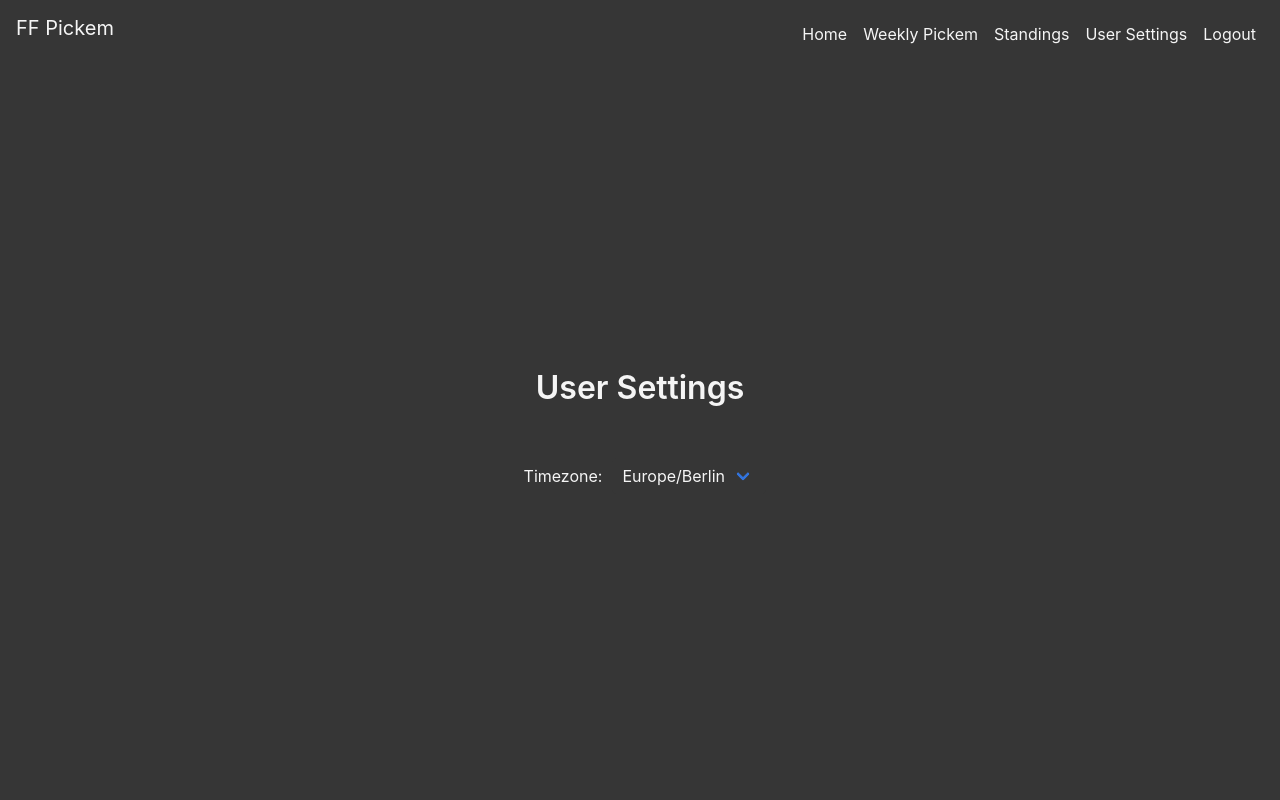
After one commit to jeffreyho101/fantasy-pickem, a Flask app: page /settings in a window 1280 px wide. The commit adds this page. Run offline with Flask 2, Linux system fonts and the light colour scheme; the visitor is signed in with stand-in values (Sample User, id 1); data comes from the database, SQL or seed files in the repository; some libraries are stand-ins or nearby versions.

Commit message:
add setting to change timezone

```diff
--- a/pickem/auth.py
+++ b/pickem/auth.py
@@ -107,6 +107,7 @@ def signup_post():
         email=email,
         name=name,
         password=bcrypt.hashpw(password.encode("utf-8"), bcrypt.gensalt()),
+        timezone='US/Pacific',
     )
     db.session.add(new_user)
 
--- a/pickem/main.py
+++ b/pickem/main.py
@@ -1,5 +1,6 @@
-from datetime import datetime
+from datetime import datetime, timedelta
 from pytz import timezone, utc
+import time
 
 from flask import Blueprint, flash, redirect, render_template, request, url_for
 from flask_login import login_required, current_user
@@ -180,6 +181,7 @@ def week_picks():
 
 
 @main.route('/week_picks', methods=['POST'])
+@login_required
 def week_picks_post():
     """
     week_picks_post: Display a player's weekly picks on a page after processing POST request on a pick
@@ -280,7 +282,6 @@ def standings():
         )
         result = db.engine.execute(overall_standings_query)
         records = [r for r in result]
-        breakpoint()
 
     return render_template(
         'standings.html',
@@ -290,3 +291,59 @@ def standings():
         astimezone=datetime.astimezone,
         utc=utc,
     )
+
+
+@main.route('/settings', endpoint='settings')
+@login_required
+def settings():
+    """
+    settings: Display configurable user settings
+
+    Returns:
+        str: A rendering of settings.html with the current standings in desc. order of wins
+    """
+    user_timezone = current_user.timezone
+    timezones = [
+        "Europe/Berlin",
+        "US/Alaska",
+        "US/Arizona",
+        "US/Central",
+        "US/Eastern",
+        "US/Mountain",
+        "US/Pacific",
+        "UTC",
+    ]
+    return render_template(
+        'settings.html', timezones=timezones, user_timezone=user_timezone
+    )
+
+
+@main.route('/settings', methods=['POST'])
+@login_required
+def settings_post():
+    """
+    settings_post: Send POST request of configurable settings
+
+    Returns:
+        str: A rendering of settings.html with the current standings in desc. order of wins
+    """
+    new_timezone = request.form.get('timezone')
+    from .models import User
+
+    user = User.query.get(current_user.id)
+    user.timezone = new_timezone
+    db.session.commit()
+
+    timezones = [
+        "Europe/Berlin",
+        "US/Alaska",
+        "US/Arizona",
+        "US/Central",
+        "US/Eastern",
+        "US/Mountain",
+        "US/Pacific",
+        "UTC",
+    ]
+    return render_template(
+        'settings.html', timezones=timezones, user_timezone=new_timezone
+    )
--- a/pickem/models.py
+++ b/pickem/models.py
@@ -11,6 +11,7 @@ class User(UserMixin, db.Model):
     email = db.Column(db.String(100), unique=True)
     password = db.Column(db.String(100))
     name = db.Column(db.String(1000))
+    timezone = db.Column(db.String(1000))
 
 
 class Picks(UserMixin, db.Model):
--- a/pickem/templates/base.html
+++ b/pickem/templates/base.html
@@ -40,6 +40,11 @@
                             Standings
                         </a>
                     </li>
+                    <li class="nav-item">
+                        <a href="{{ url_for('main.settings') }}" class="navbar-item nav-link active">
+                            User Settings
+                        </a>
+                    </li>
                     {% endif %}
                     {% if not current_user.is_authenticated %}
                     <li class="nav-item">
--- /dev/null
+++ b/pickem/templates/settings.html
@@ -0,0 +1,41 @@
+{% extends "base.html" %}
+
+{% block content %}
+
+{% with messages = get_flashed_messages(with_categories=true) %}
+{% if messages %}
+<!-- Handle flashes that get triggered from signup -->
+<div class="alert alert-{{ messages.0.0 }}" role="alert">
+    {% for category, message in messages %}
+    {{ message }} </br>
+    {% endfor %}
+</div>{% endif %}
+{% endwith %}
+
+<h1 class="title">
+    User Settings
+</h1>
+<br>
+
+<table style="margin-left: auto; margin-right: auto;">
+    <tr>
+        <td style="vertical-align: middle; padding: 10px;">
+            Timezone:
+        </td>
+        <td style="vertical-align: middle;">
+            <div class="select">
+                <form method="POST" action="/settings">
+                    <select name="timezone" style="background: #363636; color: #f5f5f5; border-color: #363636"
+                        onchange="this.form.submit()">
+                        {% for timezone in timezones %}
+                        <option value='{{timezone}}' {% if timezone == user_timezone %} selected="selected" {% endif %}>
+                            {{timezone}}</option>
+                        {% endfor %}
+                    </select>
+                </form>
+            </div>
+        </td>
+    </tr>
+</table>
+
+{% endblock %}
--- a/pickem/templates/week_picks.html
+++ b/pickem/templates/week_picks.html
@@ -32,6 +32,7 @@
     </tr>
 
     {% for game in games_sql %}
+    <!-- game_datetime is in PST -->
     {% set game_datetime = datetime.strptime(game.game_date + ' ' + game.game_time, '%Y-%m-%d %H:%M').astimezone(timezone('US/Pacific')) %}
     <tr>
         <td style="vertical-align : middle; text-align: center;">
@@ -73,7 +74,8 @@
         </td>
         <td style="vertical-align : middle;">
             <div style="text-align: center; margin: auto; padding: 20px 20px;">
-                {{game_datetime.astimezone(timezone('UTC')).astimezone(tz=None).strftime('%a, %b %d, %Y %I:%M %p %Z')}}
+                <!-- Print datetime in local timezone -->
+                {{(game_datetime.astimezone(timezone('UTC')).astimezone(tz=None)).strftime('%a, %b %d, %Y %I:%M %p %Z')}}
             </div>
         </td>
     </tr>
```
